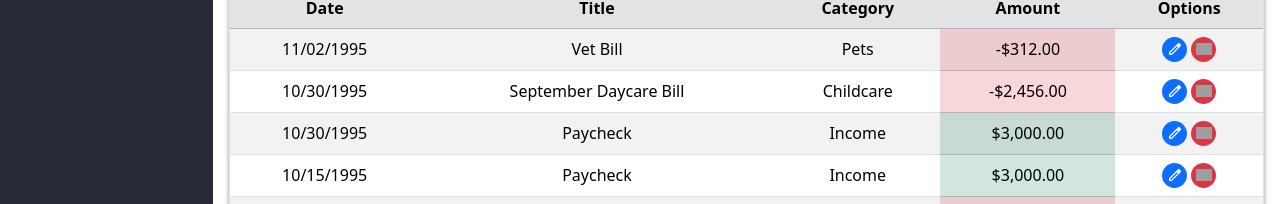
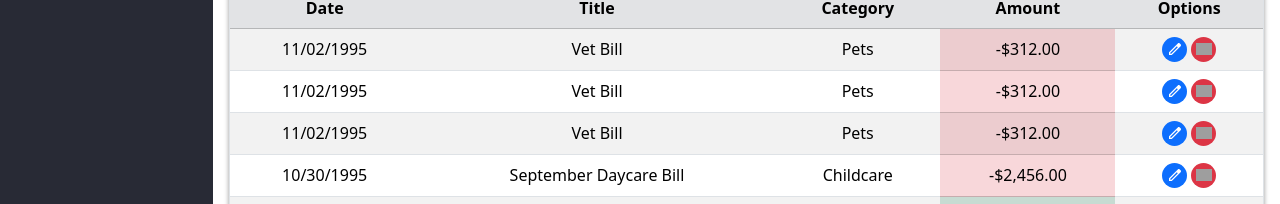
Before and after one commit to ezsota/balance, a React (Vite) app: page /transactions-view in a window 1280 px wide. Shown: the part 513-717 px from the top of the page. Built offline with nearby package versions, Linux system fonts and the light colour scheme; no server answers; grey boxes are pictures that could not be loaded.

Commit message:
Used html2canvas instead of PDF export

```diff
--- a/package.json
+++ b/package.json
@@ -13,6 +13,7 @@
     "@popperjs/core": "^2.11.8",
     "bootstrap": "^5.3.8",
     "chart.js": "^4.5.1",
+    "html2canvas": "^1.4.1",
     "install": "^0.13.0",
     "npm": "^11.10.0",
     "react": "^19.2.0",
--- a/src/components/PdfExporter.jsx
+++ /dev/null
@@ -1,15 +0,0 @@
-export default function PdfExporter({ reportRef }) {
-
-   function handlePrint() {
-
-   };
-
-    return (
-        <button
-            className="btn btn-success bg-green w-100 mt-4 mt-md-2"
-            onClick={handlePrint}
-        >
-            Export to PDF
-        </button>
-    );
-}
--- /dev/null
+++ b/src/components/ReportExporter.jsx
@@ -0,0 +1,29 @@
+import html2canvas from "html2canvas";
+
+export default function ReportExporter({ reportRef }) {
+    const handleExport = async () => {
+        // Fail safe if nothing
+        if (!reportRef.current) return;
+
+        // Get the reports div
+        const canvas = await html2canvas(reportRef.current, {
+            scale: 2, // resolution
+            useCORS: true, // allows cross origin images (if any)
+        });
+
+        // Convert reports div to image for download
+        const link = document.createElement("a");
+        link.href = canvas.toDataURL("image/png");
+        link.download = "financial-report.png";
+        link.click();
+    };
+
+    return (
+        <button
+            className="btn btn-success bg-green w-100 mt-4 mt-md-2"
+            onClick={handleExport}
+        >
+            Export Report as Image
+        </button>
+    );
+}
--- a/src/components/TransactionList.jsx
+++ b/src/components/TransactionList.jsx
@@ -1,6 +1,119 @@
 // ** TESTING DATA **
 const transactionsTestData = [
     {
+        _id: "MongoDB_id02938sf56sdf65sd028934",
+        title: "October Daycare Bill",
+        amount: -2456,
+        category: "Childcare",
+        date: "09/30/1995"
+    },
+    {
+        _id: "MongoDB_id9834508sdf65sdf65sd1243",
+        title: "Vet Bill",
+        amount: -312,
+        category: "Pets",
+        date: "10/02/1995"
+    },
+    {
+        _id: "MongoDB_id0983sfd5s645fs16df29823043",
+        title: "Paycheck",
+        amount: 3000,
+        category: "Income",
+        date: "09/15/1995"
+    },
+    {
+        _id: "MongoDB_id987sdf65sdf1s65654236494",
+        title: "Paycheck",
+        amount: 3000,
+        category: "Income",
+        date: "09/30/1995"
+    },
+    {
+        _id: "MongoDB_id0sdf65s6df5s64f29380dg43",
+        title: "September Daycare Bill",
+        amount: -2456,
+        category: "Childcare",
+        date: "10/30/1995"
+    },
+    {
+        _id: "MongoDB_id98sf56sd4f6s54df63ergt43e",
+        title: "Vet Bill",
+        amount: -312,
+        category: "Pets",
+        date: "11/02/1995"
+    },
+    {
+        _id: "MongoDB_idsg65wef6s5d1f6s5dtyhyrh7",
+        title: "Paycheck",
+        amount: 3000,
+        category: "Income",
+        date: "10/15/1995"
+    },
+    {
+        _id: "MongoDB_id989786d6fg46s54fg69s5u5ryteg",
+        title: "Paycheck",
+        amount: 3000,
+        category: "Income",
+        date: "10/30/1995"
+    },
+
+    {
+        _id: "MongoDB_id02938e6d85rg46s5d1f65s028934",
+        title: "October Daycare Bill",
+        amount: -2456,
+        category: "Childcare",
+        date: "09/30/1995"
+    },
+    {
+        _id: "MongoDB_id98361d5g6dddd5gs64508243",
+        title: "Vet Bill",
+        amount: -312,
+        category: "Pets",
+        date: "10/02/1995"
+    },
+    {
+        _id: "MongoDB_id0983654s65fd36sf29823043",
+        title: "Paycheck",
+        amount: 3000,
+        category: "Income",
+        date: "09/15/1995"
+    },
+    {
+        _id: "MongoDB_id9876gfhrtrthd54236494",
+        title: "Paycheck",
+        amount: 3000,
+        category: "Income",
+        date: "09/30/1995"
+    },
+    {
+        _id: "MongoDB_id0293856ythgergew0dg43",
+        title: "September Daycare Bill",
+        amount: -2456,
+        category: "Childcare",
+        date: "10/30/1995"
+    },
+    {
+        _id: "MongoDB_id98gxfbvewfw3ergt43e",
+        title: "Vet Bill",
+        amount: -312,
+        category: "Pets",
+        date: "11/02/1995"
+    },
+    {
+        _id: "MongoDB_idsgt6u56rhyrh7",
+        title: "Paycheck",
+        amount: 3000,
+        category: "Income",
+        date: "10/15/1995"
+    },
+    {
+        _id: "MongoDB_id98978dsgfsdgeg",
+        title: "Paycheck",
+        amount: 3000,
+        category: "Income",
+        date: "10/30/1995"
+    },
+        {
         _id: "MongoDB_id02938028934",
         title: "October Daycare Bill",
         amount: -2456,
@@ -56,6 +169,7 @@ const transactionsTestData = [
         category: "Income",
         date: "10/30/1995"
     }
+
 ];
 // ** TESTING DATA **
 
--- a/src/pages/Reports.jsx
+++ b/src/pages/Reports.jsx
@@ -1,4 +1,4 @@
-import { useState, useEffect } from "react";
+import { useState, useEffect, useRef } from "react";
 import { getTransactions } from "../api/backendApi.js";
 import FilterBox from "../components/FilterBox.jsx";
 import AreaChart from "../components/AreaChart.jsx";
@@ -7,9 +7,11 @@ import IncomeCard from "../components/IncomeCard.jsx";
 import BalanceCard from "../components/BalanceCard.jsx";
 import ExpenseCard from "../components/ExpenseCard.jsx";
 import TransactionList from "../components/TransactionList.jsx";
-import PdfExporter from "../components/PdfExporter.jsx";
+import ReportExporter from "../components/ReportExporter.jsx";
 
 export default function Reports() {
+    const reportRef = useRef();
+
     // Date filters
     const [filters, setFilters] = useState({});
     console.log('Filtered dates:', filters);
@@ -51,6 +53,18 @@ export default function Reports() {
             amount: 2000.25,
             category: "Test4 Data",
             date: new Date("2026-03-01").getTime()
+        },
+        {
+            title: "Test30",
+            amount: 5000.50,
+            category: "Test30 Data",
+            date: new Date("2026-04-20").getTime()
+        },
+        {
+            title: "Test40",
+            amount: 5000.25,
+            category: "Test40 Data",
+            date: new Date("2026-04-01").getTime()
         }
     ]);
 
@@ -61,18 +75,24 @@ export default function Reports() {
 
     return (
         <div className="container-fluid w-100 h-100 text-center">
-            {/* ROW1 - FILTER */}
-            <div className="row">
+            {/* ROW1 - FILTER / EXPORT */}
+            <div className="row sticky-top bg-gray pb-4">
                 <header>
                     <h2>Filter Range</h2>
                 </header>
                 <nav className="d-flex justify-content-center">
                     <FilterBox setFilters={setFilters} />
                 </nav>
+                {/* ROW5 - EXPORT PDF */}
+                <div className="row mt-md-4">
+                    <section className="col-12">
+                        <ReportExporter reportRef={reportRef} />
+                    </section>
+                </div>
             </div>
 
             {/* === START PDF PRINTABLE === */}
-            <div  >
+            <div id="printable-report" ref={reportRef}>
                 {/* ROW2- CHARTS */}
                 <div className="row">
                     <header className="mt-4">
@@ -108,12 +128,6 @@ export default function Reports() {
             </div>
             {/* === END PDF PRINTABLE === */}
 
-            {/* ROW5 - EXPORT PDF */}
-            <div className="row mt-md-4">
-                <section className="col-12">
-                    <PdfExporter />
-                </section>
-            </div>
         </div>
     )
 };
```
Also changed, not shown: 1 other file (tests, documents, lock files or other folders).
